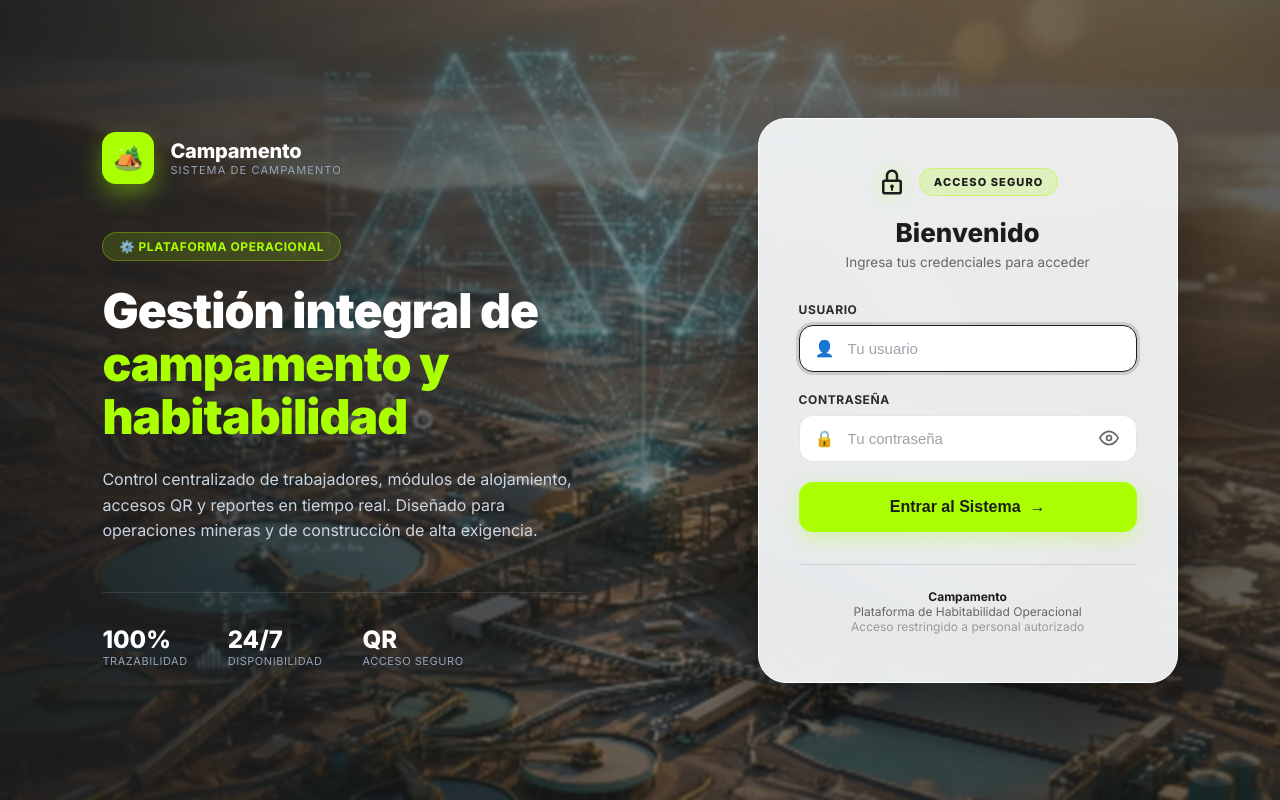
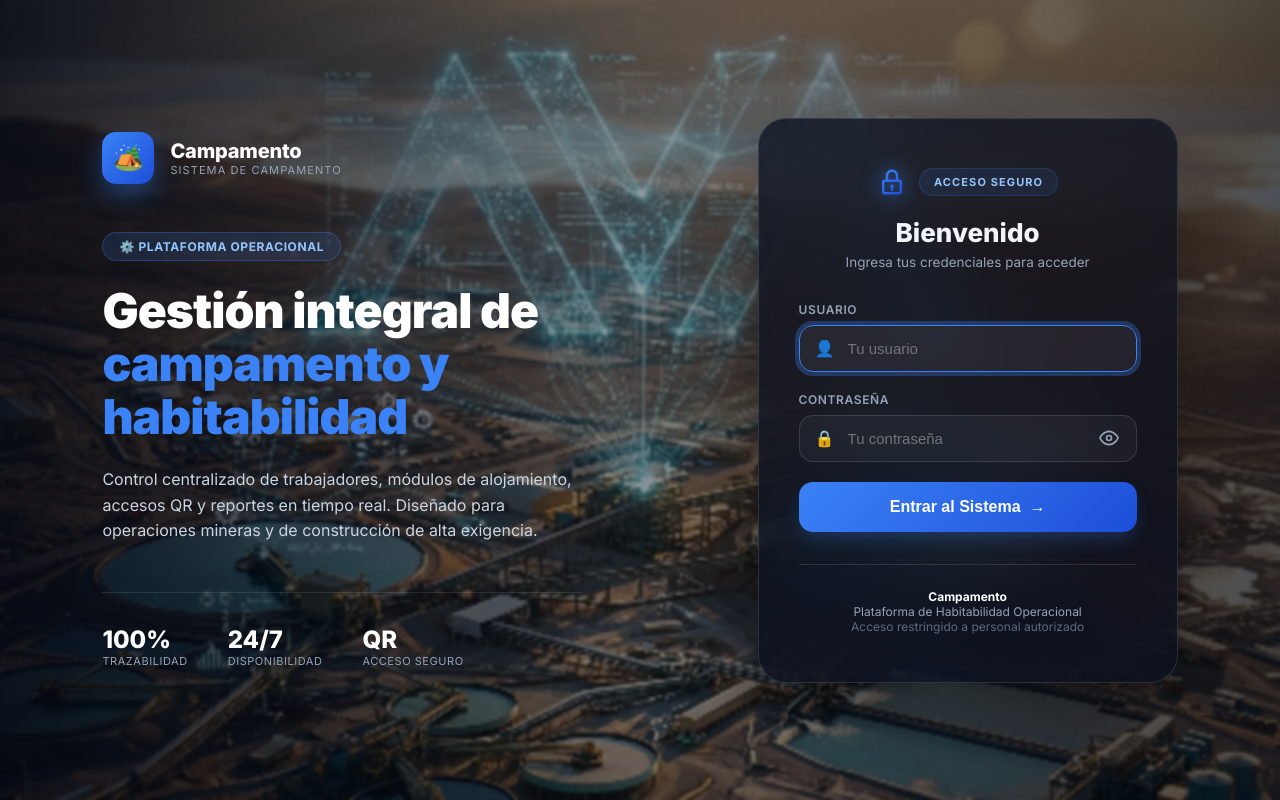
Before and after one commit to camilovillalobos1987-cmd/Control-alojamiento, a Flask app: page /login in a window 1280 px wide. Run offline with Flask 3, Linux system fonts and the light colour scheme.

Commit message:
Revert color palette change back to blue

```diff
--- a/templates/auth/login.html
+++ b/templates/auth/login.html
@@ -10,29 +10,21 @@
     *, *::before, *::after { box-sizing: border-box; margin: 0; padding: 0; }
 
     :root {
-      --accent:  #AAFF00;
-      --accent-hover: #88CC00;
-      --accent-grad: linear-gradient(135deg, #AAFF00 0%, #88CC00 100%);
-      --glow:    rgba(170,255,0,0.4);
-
-      --text-light: #f1f5f9;
-      --muted-light:#94a3b8;
-      --sub-light:  #cbd5e1;
-      --border-light: rgba(255,255,255,0.12);
-
-      --carbon:  #1C1C1C;
-      --carbon-light: #2A2A2A;
-      --text-dark:#111111;
-      --muted-dark:#666666;
-      --border-dark: rgba(0,0,0,0.1);
-      --glass-form: rgba(248, 250, 252, 0.92); /* Blanco + Gris claro */
+      --accent:  #3b82f6;
+      --accent-grad: linear-gradient(135deg, #3b82f6 0%, #1d4ed8 100%);
+      --glow:    rgba(59,130,246,0.3);
+      --text:    #f1f5f9;
+      --muted:   #94a3b8;
+      --sub:     #cbd5e1;
+      --border:  rgba(255,255,255,0.12);
+      --glass-bg: rgba(10, 15, 30, 0.75);
     }
 
     html, body {
       height: 100%;
       font-family: 'Inter', sans-serif;
-      background: #111; /* Fallback */
-      color: var(--text-light);
+      background: #030712;
+      color: var(--text);
       overflow: hidden;
     }
 
@@ -48,7 +40,6 @@
       padding: 0 8%;
       position: relative;
       background-image: url("{{ url_for('static', filename='img/portada.webp') }}");
-      background-color: var(--carbon);
       background-size: cover;
       background-position: center;
     }
@@ -58,8 +49,7 @@
       content: '';
       position: absolute;
       inset: 0;
-      /* Carbón depth */
-      background: linear-gradient(to right, rgba(28,28,28,0.9) 0%, rgba(28,28,28,0.5) 50%, rgba(28,28,28,0.7) 100%);
+      background: linear-gradient(to right, rgba(3,7,18,0.85) 0%, rgba(3,7,18,0.4) 50%, rgba(3,7,18,0.7) 100%);
       backdrop-filter: blur(1px);
     }
 
@@ -84,24 +74,24 @@
     }
     .hero-brand-icon {
       width: 52px; height: 52px;
-      background: var(--accent);
+      background: var(--accent-grad);
       border-radius: 14px;
       display: flex; align-items: center; justify-content: center;
       font-size: 24px;
-      box-shadow: 0 10px 25px var(--glow);
+      box-shadow: 0 10px 25px rgba(59,130,246,0.4);
     }
     .hero-brand-name { font-size: 20px; font-weight: 800; letter-spacing: -0.01em; }
-    .hero-brand-sub { font-size: 11px; color: var(--muted-light); text-transform: uppercase; letter-spacing: 0.1em; }
+    .hero-brand-sub { font-size: 11px; color: var(--muted); text-transform: uppercase; letter-spacing: 0.1em; }
 
     .hero-tag {
       display: inline-flex;
-      background: rgba(170,255,0,0.15);
-      border: 1px solid rgba(170,255,0,0.3);
+      background: rgba(59,130,246,0.15);
+      border: 1px solid rgba(59,130,246,0.3);
       padding: 6px 16px;
       border-radius: 100px;
       font-size: 12px;
       font-weight: 700;
-      color: var(--accent);
+      color: #93c5fd;
       margin-bottom: 24px;
       text-transform: uppercase;
       letter-spacing: 0.05em;
@@ -119,7 +109,7 @@
     .hero-description {
       font-size: 16px;
       line-height: 1.6;
-      color: var(--sub-light);
+      color: var(--sub);
       max-width: 480px;
       margin-bottom: 48px;
     }
@@ -127,22 +117,21 @@
     .hero-stats { display: flex; gap: 40px; border-top: 1px solid rgba(255,255,255,0.1); padding-top: 32px; }
     .hero-stat-item { display: flex; flex-direction: column; }
     .hero-stat-val { font-size: 24px; font-weight: 800; color: #fff; }
-    .hero-stat-lab { font-size: 11px; color: var(--muted-light); text-transform: uppercase; letter-spacing: 0.05em; }
+    .hero-stat-lab { font-size: 11px; color: var(--muted); text-transform: uppercase; letter-spacing: 0.05em; }
 
     /* ══ Tarjeta Login (Derecha) ══ */
     .form-box {
       width: 100%;
       max-width: 420px;
-      background: var(--glass-form);
+      background: var(--glass-bg);
       backdrop-filter: blur(32px) saturate(180%);
       -webkit-backdrop-filter: blur(32px) saturate(180%);
-      border: 1px solid #ffffff;
+      border: 1px solid var(--border);
       border-radius: 28px;
       padding: 48px 40px;
-      box-shadow: 0 40px 100px -20px rgba(0, 0, 0, 0.7);
+      box-shadow: 0 40px 100px -20px rgba(0, 0, 0, 0.6);
       position: relative;
       z-index: 10;
-      color: var(--carbon); /* Force dark text in light panel */
     }
 
     @keyframes shake {
@@ -157,83 +146,72 @@
         display: flex; align-items: center; justify-content: center;
         gap: 12px; margin-bottom: 20px;
     }
-    .brand-svg-icon {
-        width: 30px; height: 30px;
-        filter: drop-shadow(0 0 8px rgba(170,255,0,0.5));
-    }
-    .brand-svg-icon path { fill: var(--carbon); } /* Make lock icon carbon */
-
+    .brand-svg-icon { width: 30px; height: 30px; filter: drop-shadow(0 0 10px var(--accent)); }
     .form-header-badge {
       display: inline-flex;
-      background: rgba(170,255,0,0.2);
-      border: 1px solid rgba(170,255,0,0.4);
+      background: rgba(59,130,246,0.1);
+      border: 1px solid rgba(59,130,246,0.2);
       padding: 6px 14px;
       border-radius: 99px;
-      font-size: 11px; font-weight: 800;
+      font-size: 11px; font-weight: 700;
       text-transform: uppercase; letter-spacing: 0.1em;
-      color: var(--carbon);
+      color: #93c5fd;
     }
 
-    .form-header h1 { font-size: 26px; font-weight: 800; margin-bottom: 6px; color: var(--carbon); }
-    .form-header p { color: var(--muted-dark); font-size: 13.5px; }
+    .form-header h1 { font-size: 26px; font-weight: 800; margin-bottom: 6px; }
+    .form-header p { color: var(--muted); font-size: 13.5px; }
 
     .alert {
-      background: rgba(239, 68, 68, 0.1); border: 1px solid rgba(239, 68, 68, 0.3);
-      color: #b91c1c; padding: 12px 16px; border-radius: 12px;
+      background: rgba(239, 68, 68, 0.15); border: 1px solid rgba(239, 68, 68, 0.3);
+      color: #fca5a5; padding: 12px 16px; border-radius: 12px;
       font-size: 13px; margin-bottom: 20px; display: flex; align-items: center; gap: 10px;
     }
 
     .field { margin-bottom: 20px; }
     .field label {
-      display: block; font-size: 12px; font-weight: 700; color: var(--carbon-light);
+      display: block; font-size: 12px; font-weight: 600; color: var(--muted);
       margin-bottom: 8px; text-transform: uppercase; letter-spacing: 0.05em;
     }
     .input-wrap { position: relative; }
     .input-icon {
       position: absolute; left: 16px; top: 50%; transform: translateY(-50%);
-      color: var(--muted-dark); font-size: 16px;
+      color: var(--muted); font-size: 16px;
     }
     .field input {
-      width: 100%; background: #ffffff;
-      border: 1px solid var(--border-dark); border-radius: 14px;
-      padding: 14px 16px 14px 48px; color: var(--carbon); font-size: 15px; outline: none;
+      width: 100%; background: rgba(255,255,255,0.04);
+      border: 1px solid var(--border); border-radius: 14px;
+      padding: 14px 16px 14px 48px; color: #fff; font-size: 15px; outline: none;
       transition: all 0.2s;
     }
-    .field input::placeholder { color: #a1a1aa; }
     .field input:focus {
-      background: #ffffff; border-color: var(--carbon);
-      box-shadow: 0 0 0 3px rgba(28,28,28,0.15);
+      background: rgba(255,255,255,0.06); border-color: var(--accent);
+      box-shadow: 0 0 0 4px var(--glow);
     }
 
     .pw-toggle {
         position: absolute; right: 14px; top: 50%; transform: translateY(-50%);
-        background: none; border: none; color: var(--muted-dark);
+        background: none; border: none; color: var(--muted);
         cursor: pointer; padding: 4px; display: flex; align-items: center;
     }
-    .pw-toggle:hover { color: var(--carbon); }
 
     .btn-submit {
       width: 100%; padding: 16px;
-      background: var(--accent); border: none; border-radius: 14px;
-      color: var(--carbon); font-size: 16px; font-weight: 800; /* Lima + Carbon */
+      background: var(--accent-grad); border: none; border-radius: 14px;
+      color: #fff; font-size: 16px; font-weight: 700;
       cursor: pointer; transition: all 0.2s;
-      box-shadow: 0 6px 20px rgba(170,255,0,0.3);
+      box-shadow: 0 10px 20px -5px rgba(59,130,246,0.3);
     }
-    .btn-submit:hover {
-        background: var(--accent-hover);
-        transform: translateY(-2px);
-        box-shadow: 0 10px 25px rgba(170,255,0,0.4);
-    }
+    .btn-submit:hover { transform: translateY(-2px); box-shadow: 0 15px 30px -5px rgba(59,130,246,0.5); }
 
     .form-footer {
-      margin-top: 32px; text-align: center; font-size: 12px; color: var(--muted-dark);
-      border-top: 1px solid var(--border-dark); padding-top: 24px;
+      margin-top: 32px; text-align: center; font-size: 12px; color: var(--muted);
+      border-top: 1px solid var(--border); padding-top: 24px;
     }
 
     .dev-hint {
         margin-top: 16px; padding: 12px; border-radius: 12px;
-        background: rgba(28,28,28,0.05); border: 1px dashed rgba(28,28,28,0.15);
-        font-size: 11px; color: var(--muted-dark);
+        background: rgba(59,130,246,0.05); border: 1px dashed rgba(59,130,246,0.2);
+        font-size: 11px; color: var(--sub);
     }
   </style>
 </head>
@@ -289,8 +267,8 @@
               <path d="M12 2C9.243 2 7 4.243 7 7V10H6C4.897 10 4 10.897 4 12V20C4 21.103 4.897 22 6 22H18C19.103 22 20 21.103 20 20V12C20 10.897 19.103 10 18 10H17V7C17 4.243 14.757 2 12 2ZM9 7C9 5.346 10.346 4 12 4C13.654 4 15 5.346 15 7V10H9V7ZM18 20H6V12H18V20ZM12 14C11.171 14 10.5 14.671 10.5 15.5C10.5 16.035 10.781 16.502 11.2 16.765V18.5C11.2 18.776 11.424 19 11.7 19H12.3C12.576 19 12.8 18.776 12.8 18.5V16.765C13.219 16.502 13.5 16.035 13.5 15.5C13.5 14.671 12.829 14 12 14Z" fill="url(#grad1)"/>
               <defs>
                   <linearGradient id="grad1" x1="4" y1="2" x2="20" y2="22" gradientUnits="userSpaceOnUse">
-                      <stop stop-color="#1C1C1C"/>
-                      <stop offset="1" stop-color="#2A2A2A"/>
+                      <stop stop-color="#3b82f6"/>
+                      <stop offset="1" stop-color="#1d4ed8"/>
                   </linearGradient>
               </defs>
           </svg>
@@ -340,7 +318,7 @@
     </form>
 
     <div class="form-footer">
-      <strong style="color:var(--carbon);">{{ NOMBRE_EMPRESA }}</strong><br>
+      <strong style="color:#fff;">{{ NOMBRE_EMPRESA }}</strong><br>
       Plataforma de Habitabilidad Operacional<br>
       <span style="opacity:0.6;">Acceso restringido a personal autorizado</span>
     </div>
```
Also changed, not shown: static/css/styles.css (+8 -9 lines).
